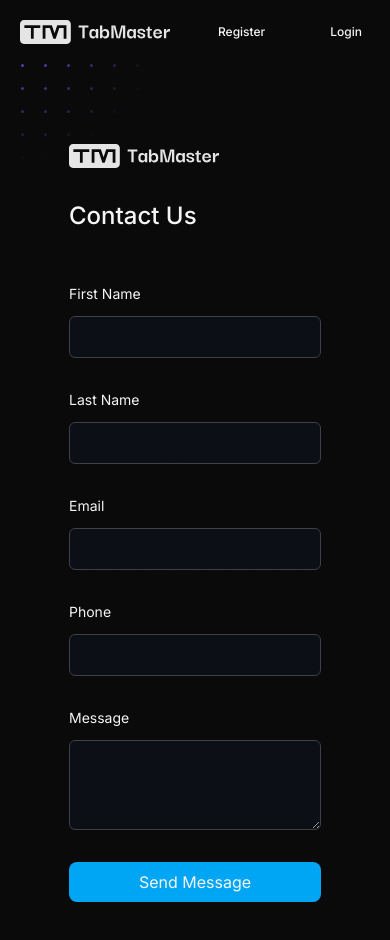
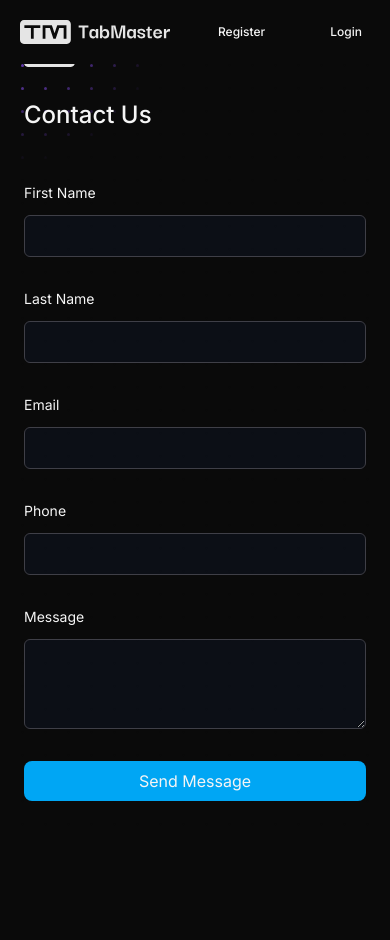
Before and after one commit to Ferdus615/TabMaster, a Next.js app: page /contact in a window 390 px wide. Shown: the top 940 px of the page. After the commit the page ends 844 px from the top, so only its background shows below. Built offline with nearby package versions, Linux system fonts and the light colour scheme.

Commit message:
contact form made responsive & css clean up

```diff
--- a/components/forms/ContactForm.jsx
+++ b/components/forms/ContactForm.jsx
@@ -6,11 +6,11 @@
 
 const ContactForm = () => {
   return (
-    <div className="div-space flex grow items-center justify-center p-6 md:p-8 lg:p-12">
+    <div className="form-div flex items-center justify-center p-6 md:p-8 lg:p-12">
       <form
         action="https://formsubmit.co/fa3cf87a376a9abdbeb3e34a8c9442fd"
         method="POST"
-        className="grid grid-cols-1 w-full max-w-sm gap-8 sm:max-w-md md:max-w-lg lg:max-w-xl xl:max-w-2xl"
+        className="flex flex-col w-full max-w-sm gap-8 sm:max-w-md md:max-w-lg lg:max-w-xl xl:max-w-2xl"
       >
         <input type="text" name="_honey" className="hidden" />
 
--- a/components/landing_page/Final-CTA.jsx
+++ b/components/landing_page/Final-CTA.jsx
@@ -28,8 +28,8 @@
         </p>
 
         <div className="flex gap-5 sm:flex-row items-center justify-between w-60 mt-5">
-          <ButtonR text="Try Demo" link="#" />
-          <ButtonR text="Register" link="#" />
+          <ButtonR text="Try Demo" link="/demo" />
+          <ButtonR text="Register" link="/registration" />
         </div>
       </div>
     </div>
```
